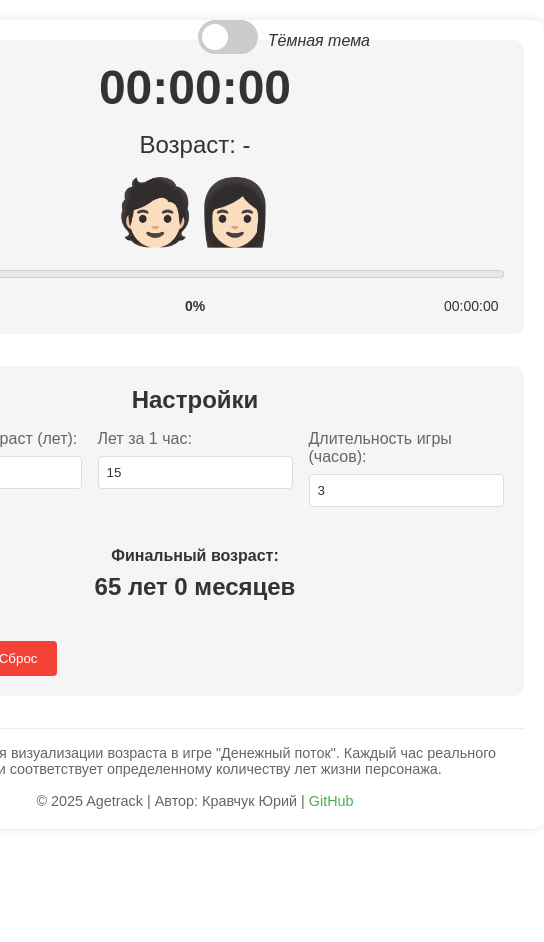
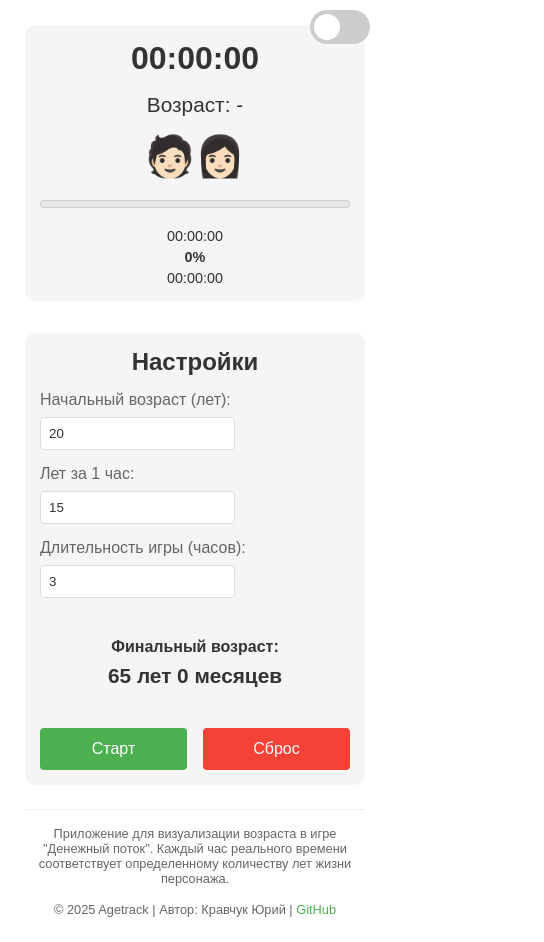
Before and after one commit to kossmos/agetrack, a plain HTML site: page index.html in a window 390 px wide. Shown: the whole page, 544 px wide, since content can reach past the window. Before the commit the page ends 849 px from the top, so only its background shows below. Drawn offline with Linux system fonts and the light colour scheme.

Commit message:
Добавление адаптивных стилей для мобильных устройств в styles.css, включая изменения для различных размеров экранов и улучшение отображения элементов интерфейса.

```diff
--- a/styles.css
+++ b/styles.css
@@ -308,3 +308,106 @@ input:checked + .slider:before {
 #progressText {
     font-weight: bold;
 }
+
+/* Адаптивность для мобильных устройств */
+@media screen and (max-width: 768px) {
+    .container {
+        max-width: 100%;
+        padding: 15px;
+        margin: 0;
+        box-shadow: none;
+    }
+
+    .theme-switch-wrapper {
+        top: 10px;
+        right: 10px;
+    }
+
+    h2 {
+        font-size: 1.5rem;
+        margin-bottom: 15px;
+    }
+
+    .emoji {
+        font-size: 3rem;
+    }
+
+    .settings-row {
+        flex-direction: column;
+        gap: 15px;
+    }
+
+    .input-group {
+        width: 100%;
+    }
+
+    .progress-info {
+        font-size: 0.9rem;
+    }
+
+    .buttons {
+        flex-direction: row;
+        justify-content: space-between;
+        width: 100%;
+    }
+
+    #startButton, #resetButton {
+        width: 48%;
+        padding: 12px;
+        font-size: 1rem;
+    }
+
+    .time {
+        font-size: 2.5rem;
+    }
+
+    .age {
+        font-size: 1.3rem;
+    }
+
+    #finalAgeDisplay {
+        font-size: 1.3rem;
+    }
+
+    .description {
+        font-size: 0.8rem;
+    }
+
+    .footer {
+        margin-top: 1.5rem;
+    }
+}
+
+/* Для очень маленьких экранов */
+@media screen and (max-width: 480px) {
+    .progress-info {
+        display: flex;
+        flex-direction: column;
+        align-items: center;
+        gap: 5px;
+    }
+
+    .emoji {
+        font-size: 2.5rem;
+    }
+
+    .time {
+        font-size: 2rem;
+    }
+
+    body {
+        padding: 10px;
+    }
+
+    .clock, .settings {
+        padding: 15px;
+    }
+
+    .theme-switch-wrapper em {
+        display: none;
+    }
+
+    .copyright {
+        font-size: 0.8rem;
+    }
+}
```
